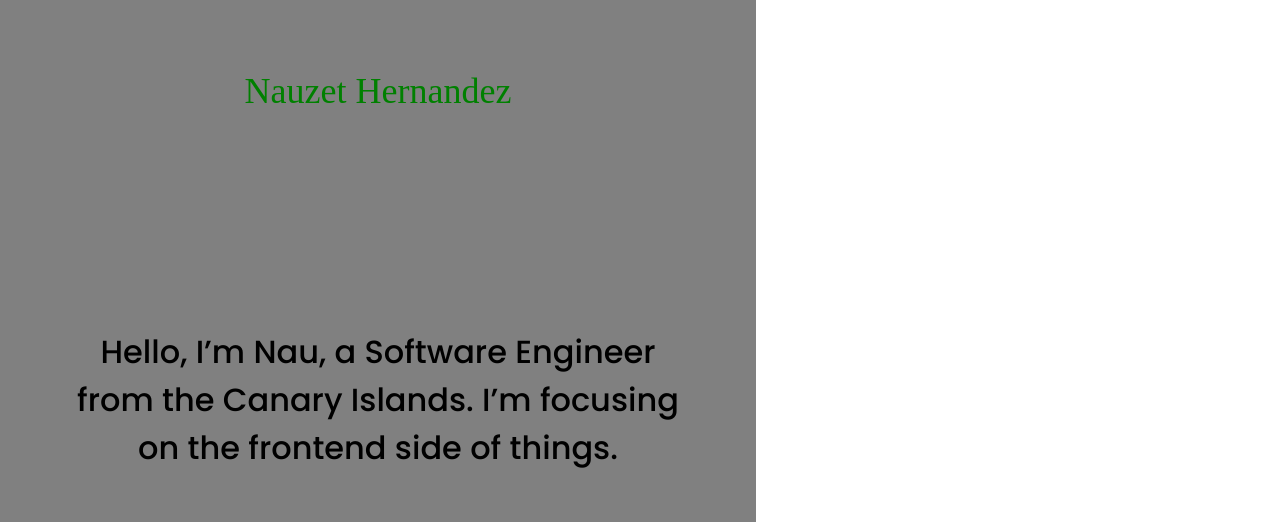
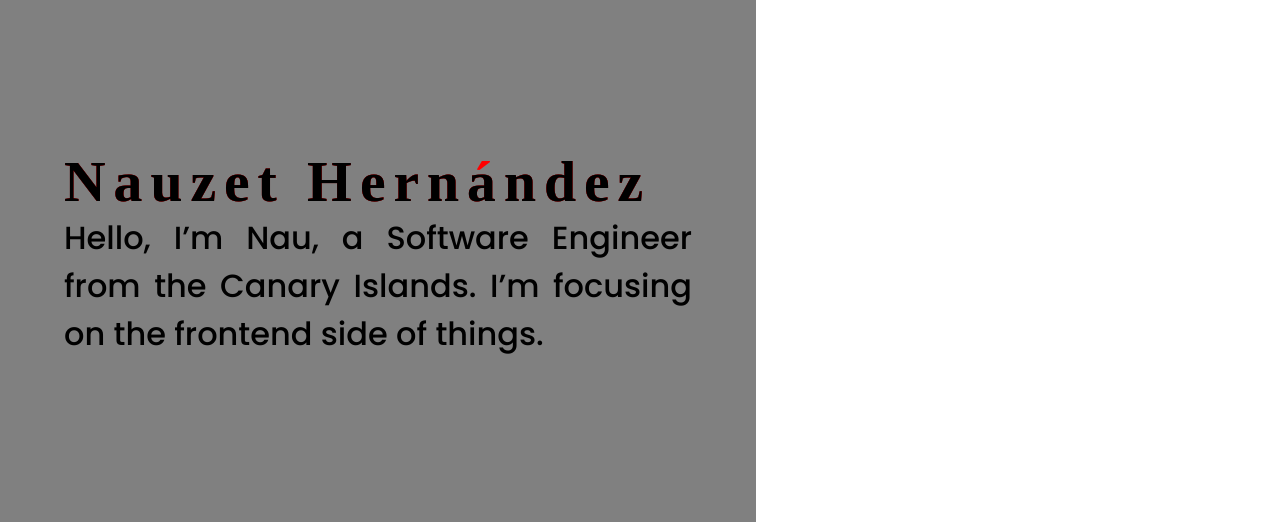
Before and after one commit to NauzetAduen/portfolio, a Next.js app: page / in a window 1280 px wide. Shown: the part 147-669 px from the top of the page. Built offline with nearby package versions, Linux system fonts and the light colour scheme; a web font is replaced by a local one.

Commit message:
ADD colorful accent

```diff
--- a/styles/Hero.module.scss
+++ b/styles/Hero.module.scss
@@ -11,26 +11,38 @@
   text-align: center;
   flex-direction: column;
   display: flex;
-  justify-content: space-evenly;
+  justify-content: center;
   padding: 0 8vmin;
 }
-.quote {
-  font-family: constants.$primaryFont;
-  text-align: end;
-  margin: 0;
-}
 .intro {
-  text-align: center;
-  font-size: 32px;
+  text-align: justify;
+  font-size: 2rem;
   margin: 0;
 }
 .name {
-  font-family: constants.$secondaryFont;
-  font-size: 36px;
-  color: green;
-}
-.extraInfo {
-  font-size: 22px;
+  padding: 0;
   margin: 0;
   text-align: left;
+  font-family: constants.$secondaryFont;
+  font-weight: 900;
+  font-size: 3.6rem;
+  letter-spacing: 0.5rem;
+  position: relative;
+  z-index: 2000;
 }
+.name::before {
+  content: "Nauzet Hernández";
+  color: red;
+  position: absolute;
+  // overflow: hidden;
+  // z-index: 1000;
+  // left: 0;
+}
+.name::after {
+  content: "Nauzet Hernandez";
+  // color: green;
+  position: absolute;
+  overflow: hidden;
+  z-index: 1000;
+  left: 0;
+}
```
